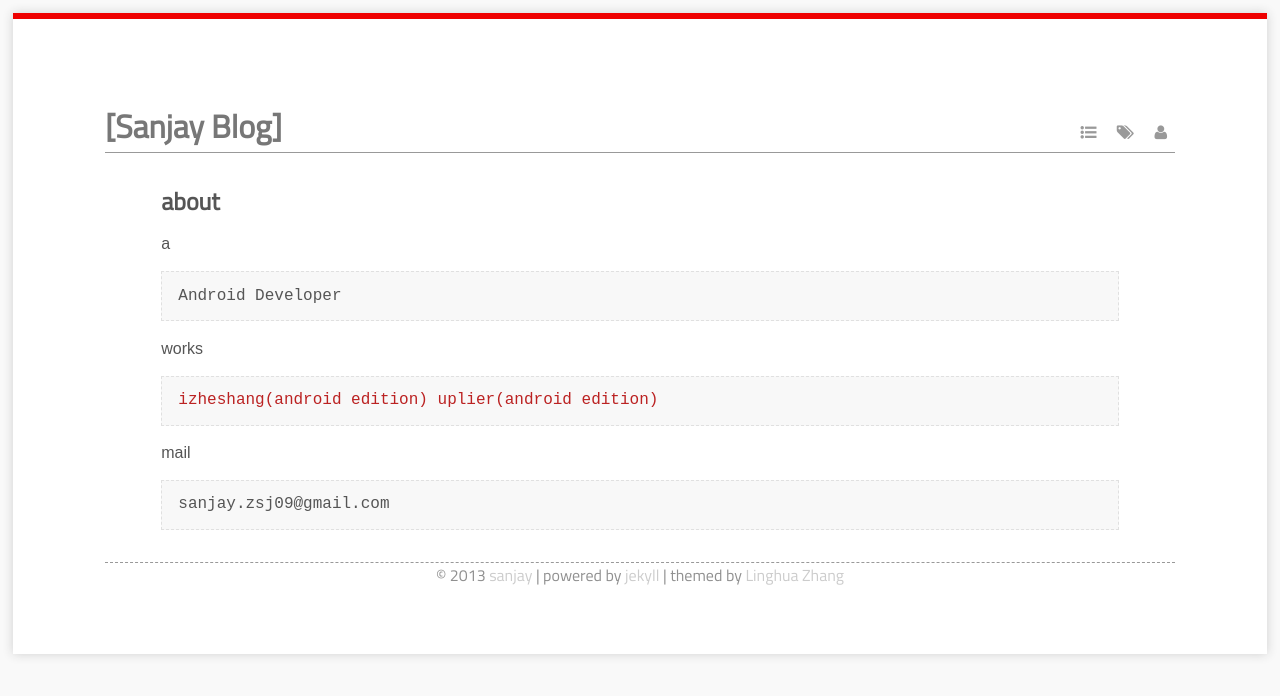
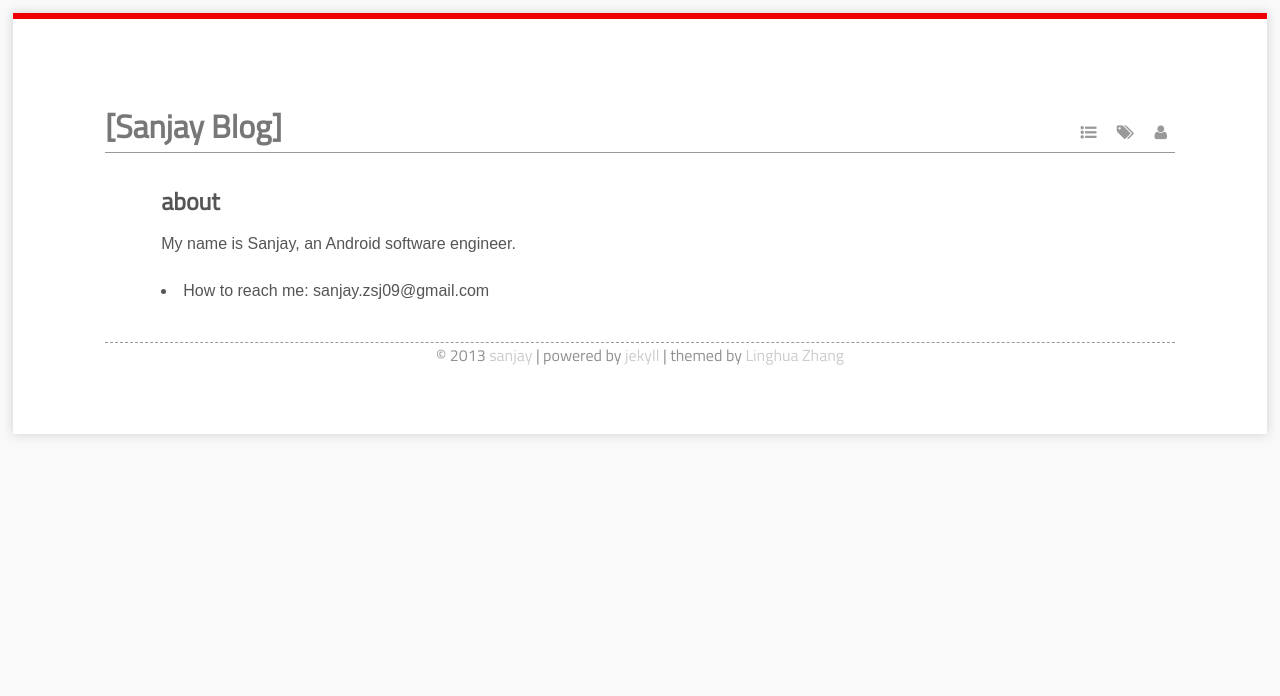
Before and after one commit to SanjayZhang/jekyll_blog, a Jekyll site: the page built from about.markdown, in a window 1280 px wide. Shown: the top 696 px of the page. Built offline with Jekyll 4.4.1, drawn with Linux system fonts in a browser that asks for light colours; some web fonts are replaced; Markdown is read by kramdown in place of the engine named in the settings.

Commit message:
modify about.markdown

```diff
--- a/about.markdown
+++ b/about.markdown
@@ -3,15 +3,6 @@ title: about
 layout: page
 ---
 
-a
+My name is Sanjay, an Android software engineer.
 
-> Android Developer
-
-works
-
-> [izheshang(android edition)](http://www.izheshang.com/mobi/)
-> [uplier(android edition)](http://www.uplier.com/down.html)
-
-mail
-
-> sanjay.zsj09@gmail.com
+* How to reach me: sanjay.zsj09@gmail.com
```
